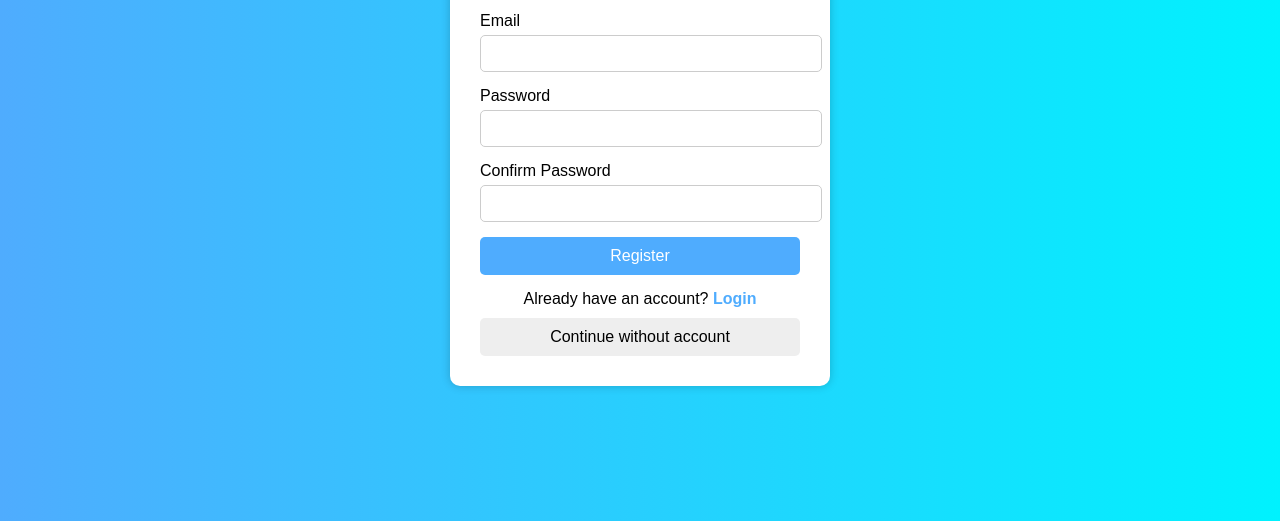
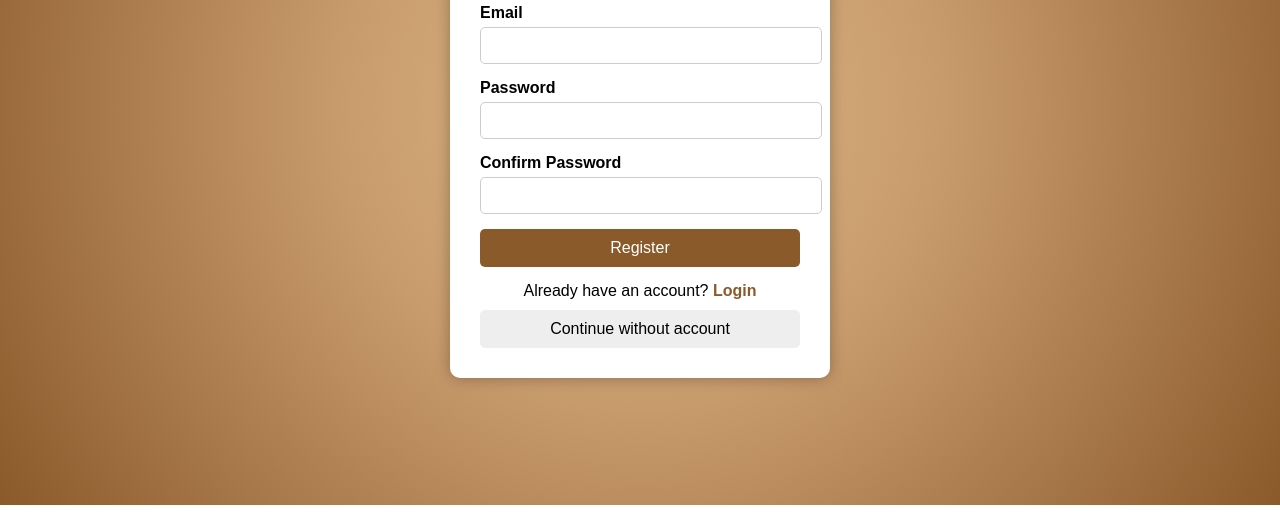
Before and after one commit to Madhurashastry14/Carrom-Game-Implimentation, a plain HTML site: page frontend/register.html in a window 1280 px wide. Shown: the part 295-816 px from the top of the page. Drawn offline with Linux system fonts and the light colour scheme.

Commit message:
update register page

```diff
--- a/frontend/register.html
+++ b/frontend/register.html
@@ -6,11 +6,12 @@
     <style>
         body {
             font-family: Arial, sans-serif;
-            background: linear-gradient(to right, #4facfe, #00f2fe);
+            background: radial-gradient(circle at center, #deb887 0%, #c89b6d 40%, #8b5a2b 100%);
             display: flex;
             justify-content: center;
             align-items: center;
             height: 100vh;
+            margin: 0;
         }
 
         .container {
@@ -18,11 +19,16 @@
             padding: 30px;
             width: 320px;
             border-radius: 10px;
-            box-shadow: 0 0 10px rgba(0,0,0,0.2);
+            box-shadow: 0px 0px 15px rgba(0,0,0,0.3);
         }
 
         h2 {
             text-align: center;
+            margin-bottom: 20px;
+        }
+
+        label {
+            font-weight: bold;
         }
 
         input {
@@ -37,7 +43,7 @@
         .btn {
             width: 100%;
             padding: 10px;
-            background: #4facfe;
+            background: #8b5a2b;
             color: white;
             border: none;
             border-radius: 5px;
@@ -46,7 +52,7 @@
         }
 
         .btn:hover {
-            background: #3a8de0;
+            background: #6d4521;
         }
 
         .link {
@@ -56,7 +62,7 @@
 
         .link a {
             text-decoration: none;
-            color: #4facfe;
+            color: #8b5a2b;
             font-weight: bold;
         }
 
```
